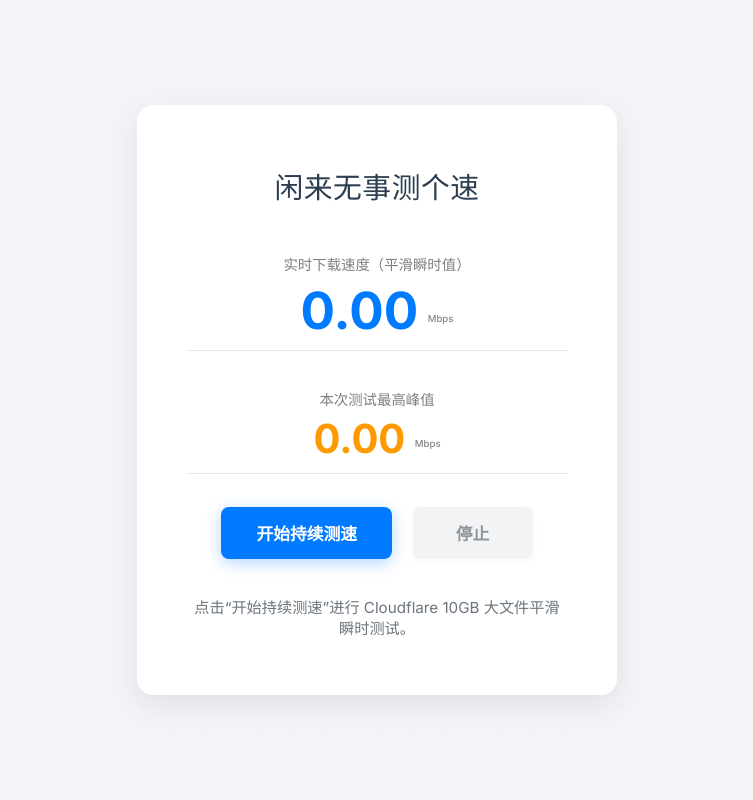
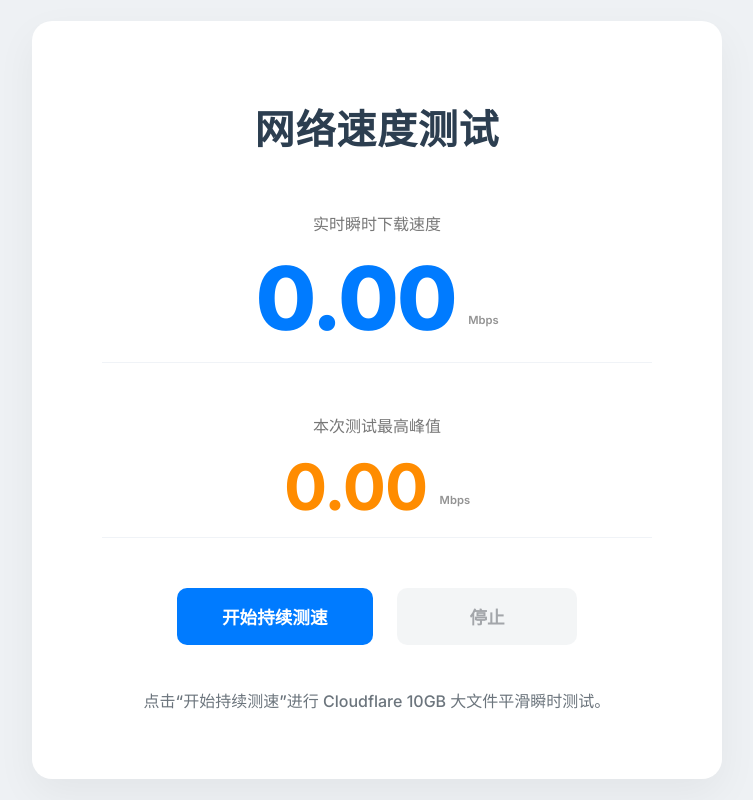
Before and after one commit to woaiyhh/wangsu, a plain HTML site: page index.html in a window 1280 px wide. Shown: the whole page, without its empty margins (263-1016 px from the left). Drawn offline with Linux system fonts and the light colour scheme.

Commit message:
更新 index.html

```diff
--- a/index.html
+++ b/index.html
@@ -2,11 +2,12 @@
 <html lang="zh-CN">
 <head>
     <meta charset="UTF-8">
-    <title>测个速</title>
+    <title>极简网速测试</title>
 
-    <link href="https://fonts.googleapis.com/css2?family=Inter:wght@300;400;500;600;700&display=swap" rel="stylesheet">
+    <link href="https://fonts.googleapis.com/css2?family=Inter:wght@300;400;500;600;700;800&display=swap" rel="stylesheet">
     <style>
-        /* CSS 样式与您提供的一致 */
+        /* --- 欧式极简风 / 视觉放大 START --- */
+
         body {
             font-family: 'Inter', -apple-system, BlinkMacSystemFont, "Segoe UI", Roboto, "Helvetica Neue", Arial, sans-serif;
             margin: 0;
@@ -14,101 +15,106 @@
             justify-content: center;
             align-items: center;
             min-height: 100vh;
-            background-color: #f2f4f8;
-            color: #333;
+            background-color: #eef1f4; /* 极简的浅灰背景 */
+            color: #2c3e50; /* 深色文字 */
             position: relative;
             overflow: hidden;
         }
 
         .container {
             background-color: #ffffff;
-            border-radius: 16px;
-            box-shadow: 0 10px 30px rgba(0, 0, 0, 0.08);
-            padding: 40px 50px;
-            width: 380px;
+            border-radius: 20px; /* 更圆润的边角 */
+            box-shadow: 0 15px 40px rgba(0, 0, 0, 0.05); /* 柔和的阴影 */
+            padding: 50px 70px; /* 增加内边距，更宽敞 */
+            width: 550px; /* 增加宽度，营造大气感 */
             text-align: center;
-            transition: all 0.3s ease;
+            transition: all 0.4s ease;
             position: relative;
             z-index: 10;
         }
 
         h1 {
-            font-size: 1.8em;
-            font-weight: 500;
+            font-size: 2.5em; /* 标题放大 */
+            font-weight: 600;
             color: #2c3e50;
-            margin-bottom: 35px;
-            letter-spacing: 0.5px;
+            margin-bottom: 40px;
+            letter-spacing: 0.8px;
         }
 
         .data-row {
-            margin-bottom: 25px;
-            padding: 12px 0;
-            border-bottom: 1px solid #e0e6ed;
+            margin-bottom: 35px; /* 增加行间距 */
+            padding: 15px 0;
+            border-bottom: 1px solid #f0f3f7; /* 更细更浅的分隔线 */
         }
         .data-row:last-of-type {
             border-bottom: none;
         }
 
         .label {
-            font-size: 0.9em;
-            opacity: 0.75;
+            font-size: 1.0em; /* 标签字体放大 */
+            opacity: 0.8;
             color: #555;
             display: block;
-            margin-bottom: 8px;
+            margin-bottom: 15px; /* 增加与数值的间距 */
             font-weight: 400;
         }
 
         .speed-value {
-            font-size: 3.2em;
-            font-weight: 700;
+            font-size: 5.5em; /* 主速度值大幅放大，视觉冲击力强 */
+            font-weight: 800; /* 更粗的字体 */
             line-height: 1.1;
-            color: #007bff;
+            color: #007bff; /* 保持一个清晰的蓝色 */
             display: inline-block;
             vertical-align: baseline;
+            letter-spacing: -2px; /* 稍微收紧字距，更紧凑有力 */
         }
 
         .unit {
-            font-size: 0.6em;
-            font-weight: 500;
+            font-size: 0.7em;
+            font-weight: 600;
             vertical-align: super;
-            margin-left: 5px;
-            opacity: 0.8;
+            margin-left: 8px;
+            opacity: 0.7;
             color: #666;
         }
 
         /* 历史最高峰值使用不同颜色和字体大小强调 */
         #absoluteMaxSpeedValue {
-            color: #ff9900;
-            font-size: 2.5em;
+            color: #ff8c00; /* 现代的橙色 */
+            font-size: 4.0em; /* 峰值比实时值小一点，但仍保持大气 */
+            font-weight: 700;
+            letter-spacing: -1px;
+        }
+
+        .control-area {
+            margin-top: 40px;
         }
 
         .control-btn {
-            padding: 14px 35px;
-            font-size: 1.05em;
+            padding: 16px 45px; /* 按钮更宽大 */
+            font-size: 1.1em;
             border: none;
-            border-radius: 8px;
+            border-radius: 10px; /* 更圆润的按钮 */
             cursor: pointer;
             font-weight: 600;
             transition: all 0.3s ease;
-            margin: 8px;
-            min-width: 120px;
+            margin: 10px;
+            min-width: 180px; /* 按钮最小宽度增加 */
+            box-shadow: none; /* 移除阴影，更扁平 */
         }
 
         #btn_speed {
             background-color: #007bff;
             color: #ffffff;
-            box-shadow: 0 4px 15px rgba(0, 123, 255, 0.3);
         }
 
         #btn_speed:hover:not(:disabled) {
             background-color: #0056b3;
-            box-shadow: 0 6px 20px rgba(0, 123, 255, 0.4);
         }
 
         #stopBtn {
             background-color: #e9ecef;
             color: #495057;
-            box-shadow: 0 2px 10px rgba(0, 0, 0, 0.05);
         }
 
         #stopBtn:hover:not(:disabled) {
@@ -117,46 +123,39 @@
         }
 
         .control-btn:disabled {
-            opacity: 0.6;
+            opacity: 0.5;
             cursor: not-allowed;
-            box-shadow: none;
         }
 
         #statusMessage {
-            margin-top: 30px;
-            font-size: 0.95em;
+            margin-top: 35px;
+            font-size: 1.0em; /* 状态信息放大 */
             min-height: 20px;
             color: #6c757d;
             line-height: 1.4;
+            font-weight: 500;
         }
 
+        /* 移除背景点，实现极简 */
         .background-dots {
-            position: absolute;
-            width: 100vw;
-            height: 100vh;
-            top: 0;
-            left: 0;
-            background: radial-gradient(circle, rgba(0,0,0,0.03) 1px, transparent 1px);
-            background-size: 30px 30px;
-            opacity: 0.6;
-            z-index: 1;
-            pointer-events: none;
+            display: none;
         }
 
         /* 隐藏原始页面的微小数据显示区域 */
         #result_down, #result_up, #result_downs, #result_ups, #delay_time, #shake_num, #lost_num {
             display: none;
         }
+        /* --- 欧式极简风 / 视觉放大 END --- */
 
     </style>
 </head>
 <body>
     <div class="background-dots"></div>
     <div class="container">
-        <h1>闲来无事测个速</h1>
+        <h1>网络速度测试</h1>
 
         <div class="data-row">
-            <span class="label">实时下载速度（平滑瞬时值）</span>
+            <span class="label">实时瞬时下载速度</span>
             <span id="currentSpeed" class="speed-value">0.00</span>
             <span class="unit">Mbps</span>
         </div>
@@ -167,7 +166,7 @@
             <span class="unit">Mbps</span>
         </div>
 
-        <div>
+        <div class="control-area">
             <input type="button" id="btn_speed" class="control-btn" value="开始持续测速" onclick="startnet(3)">
             <button id="stopBtn" class="control-btn" onclick="stopnet()" disabled>停止</button>
         </div>
@@ -180,6 +179,8 @@
     </div>
 
     <script>
+        // JavaScript 核心逻辑保持不变，确保测速功能稳定
+
         // *** 核心配置：Cloudflare 10GB + 更多线程 ***
         const BASE_URL = "https://speed.cloudflare.com/__down?bytes=10737418240"; // 10 GB
         const NUM_CONNECTIONS = 15; // 增加并发线程数到 15，更激进地利用带宽
@@ -262,7 +263,7 @@
             connectionLoadedBytes.fill(0);
             document.getElementById('currentSpeed').textContent = '0.00';
             document.getElementById('absoluteMaxSpeedValue').textContent = '0.00';
-            updateStatus(`正在建立 ${NUM_CONNECTIONS} 个连接...`, 'rgb(255, 165, 0)');
+            updateStatus(`正在建立 ${NUM_CONNECTIONS} 个连接...`, 'rgb(255, 140, 0)'); // 使用橙色
 
             // 清空旧的连接并准备新连接
             if (xhrArray.length > 0) {
@@ -330,7 +331,7 @@
             if (isAuto) {
                 updateStatus(`10GB 文件下载完成！最终最高速度: ${absoluteMaxSpeed.toFixed(2)} Mbps`, 'green');
             } else {
-                updateStatus(`已手动停止持续测速！最终最高速度: ${absoluteMaxSpeed.toFixed(2)} Mbps`, 'red');
+                updateStatus(`已手动停止持续测速！最终最高速度: ${absoluteMaxSpeed.toFixed(2)} Mbps`, '#ff8c00'); // 手动停止用橙色
             }
 
             // 重置控制按钮状态
```
